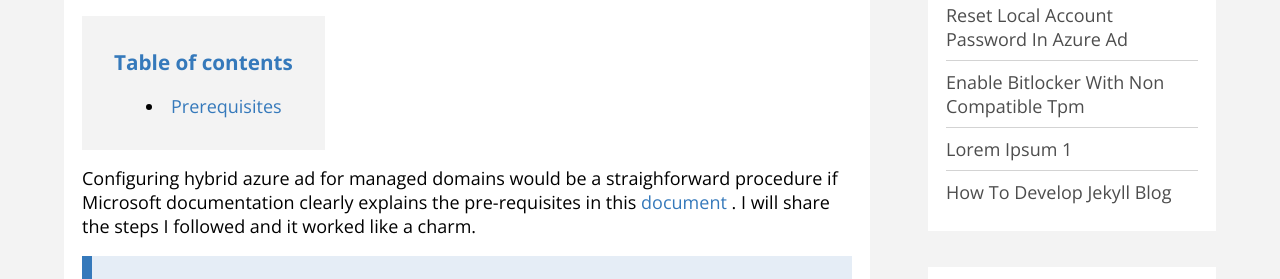
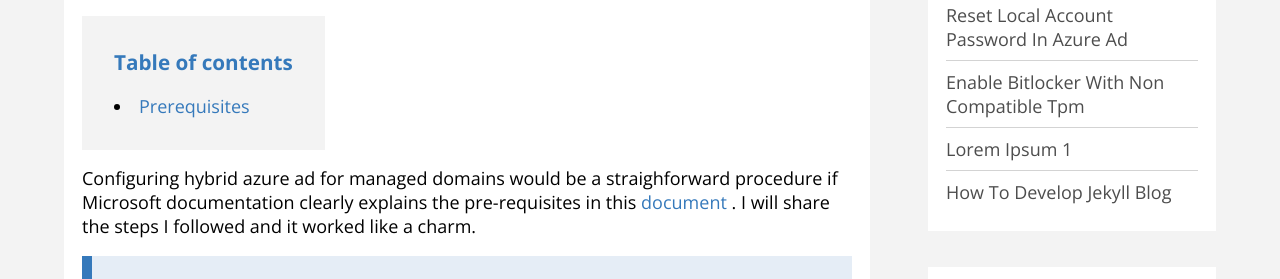
Before and after one commit to jays1ngh/jays1ngh.github.io, a Jekyll site: the page built from _posts/2021-06-24-hybrid-azure-ad-devices.md, in a window 1280 px wide. Shown: the part 221-500 px from the top of the page. Built offline with Jekyll 4.4.1, drawn with Linux system fonts in a browser that asks for light colours.

Commit message:
updated toc-li text decoration

```diff
--- a/_sass/main.scss
+++ b/_sass/main.scss
@@ -436,7 +436,7 @@
 }
 
 #toc li {
-  margin-left: 2rem;
+  text-decoration: none;
 }
 // Anchor links
 
```
